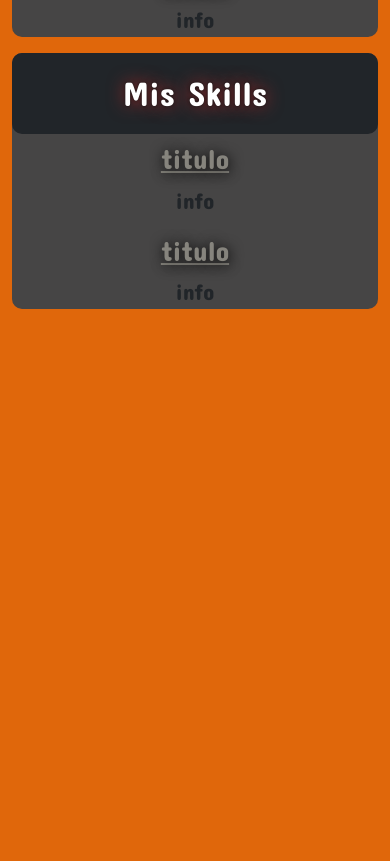
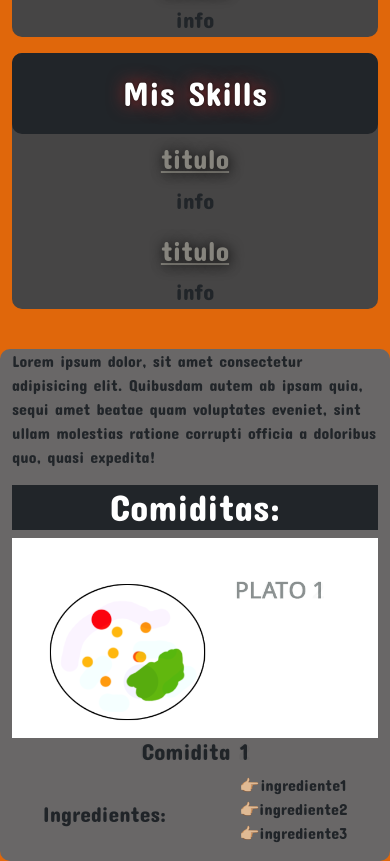
Before and after one commit to tpCodeX/tpCodex.github.io, a plain HTML site: page index.html in a window 390 px wide. Shown: the part 2016-2877 px from the top of the page. Before the commit the page ends 2341 px from the top, so only its background shows below. Drawn offline with nearby package versions, Linux system fonts and the light colour scheme.

Commit message:
agregado de carousel responsive

```diff
--- a/index.html
+++ b/index.html
@@ -21,7 +21,7 @@
       <section class="row text-center">
         <!-- section de Foto y Nombre section 4columnas -->
         <div class="col-12 col-md-4 text-nowrap-md text-bg-dark section1">
-          <img class="img-fluid" src="./img/1.png" alt="fotoCV" />
+          <img class="img-fluid fotoCV" src="./img/1.png" alt="fotoCV" />
           <div class="data">
             <h1 class="display-1 mb-0">Tomás Ponce</h1>
             <h2 class="display-6 mt-0">-Software Developer-</h2>
@@ -159,8 +159,83 @@
               <p>info</p>
             </div>
           </section>
+
+
+
         </div>
+
+
+
       </section>
+    </section>
+    <section class="fondoPagina container-fluid">
+      <p>Lorem ipsum dolor, sit amet consectetur adipisicing elit. Quibusdam autem ab ipsam quia, sequi amet beatae quam voluptates eveniet, sint ullam molestias ratione corrupti officia a doloribus quo, quasi expedita!</p>
+      <h2 class="display-3 text-bg-dark text-center">Comiditas:</h2>
+      <div class="row">
+        <div class="col">
+          <div id="carouselPlatos" class="carousel slide carousel-fade" data-bs-ride="carousel">
+            <div class="carousel-inner">
+              <div class="carousel-item active">
+                <div class="row">
+                  <img src="img/comidita.png" class="col col-md-8" alt="...">
+                  <div class="col col-md-4">
+                    <h3 class="text-center">Comidita 1</h3>
+                    <div class="lista">
+                      <h4>Ingredientes:</h4>
+                      <ul>
+                        <li>ingrediente1</li>
+                        <li>ingrediente2</li>
+                        <li>ingrediente3</li>
+                      </ul>
+                    </div>
+
+                  </div>
+              </div>
+              </div>
+              <div class="carousel-item">
+                <div class="row">
+                  <img src="img/comidita2.png" class="col col-md-8" alt="...">
+                  <div class="col col-md-4">
+                    <h3 class="text-center">Comidita 2</h3>
+                    <div class="lista">
+                      <h4>Ingredientes:</h4>
+                      <ul>
+                        <li>ingrediente1</li>
+                        <li>ingrediente2</li>
+                        <li>ingrediente3</li>
+                      </ul>
+                    </div>
+                  </div>
+              </div>
+              </div>
+              <div class="carousel-item">
+                <div class="row">
+                    <img src="img/comidita3.png" class="col col-md-8" alt="...">
+                    <div class="col col-md-4">
+                      <h3 class="text-center">Comidita 3</h3>
+                      <div class="lista">
+                        <h4>Ingredientes:</h4>
+                        <ul>
+                          <li>ingrediente1</li>
+                          <li>ingrediente2</li>
+                          <li>ingrediente3</li>
+                        </ul>
+                      </div>
+                    </div>
+                </div>
+              </div>
+            </div>
+            <button class="carousel-control-prev" type="button" data-bs-target="#carouselPlatos" data-bs-slide="prev">
+              <span class="carousel-control-prev-icon" aria-hidden="true"></span>
+              <span class="visually-hidden">Previous</span>
+            </button>
+            <button class="carousel-control-next" type="button" data-bs-target="#carouselPlatos" data-bs-slide="next">
+              <span class="carousel-control-next-icon" aria-hidden="true"></span>
+              <span class="visually-hidden">Next</span>
+            </button>
+          </div>
+        </div>
+      </div>
     </section>
 
     <script
--- a/styles.css
+++ b/styles.css
@@ -2,6 +2,7 @@ body{
     background-color: rgb(224, 103, 11);
     font-family: 'Concert One', cursive;
 }
+
 
 a{
     text-decoration: none;
@@ -48,6 +49,18 @@ svg{
 a:hover , a:visited , a:active , a:link, .contactame{
     color: white;
 }
+ul{
+    list-style-type: '👉🏼';
+    list-style-position: center;
+    text-align: center;
+}
+.lista{
+    text-align: center;
+    display:flex;
+    align-items: center;
+    justify-content: space-around;
+}
+
 .contactame{
     color: #daa520;
     text-shadow:0 0 0.09em red,0 0 .5em rgb(109, 8, 8);
@@ -67,7 +80,7 @@ a:hover , a:visited , a:active , a:link, .contactame{
     font-weight: 400;
 }
 
-img{
+.fotoCV{
     border-radius: 30px;
     border-color:  solid red 10px;
     box-shadow: 0px 0px 15px #daa520;
@@ -79,3 +92,9 @@ img{
     border-radius: 10px;
     padding: 20px !important;
 }
+
+.fondoPagina{
+    background-color: rgb(105, 103, 103);
+    margin-top: 1.5em;
+    border-radius: 10px;
+}
```
Also changed, not shown: img/comidita.png (added), img/comidita2.png (added), img/comidita3.png (added).
